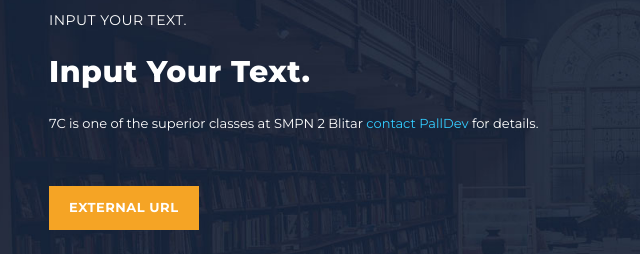
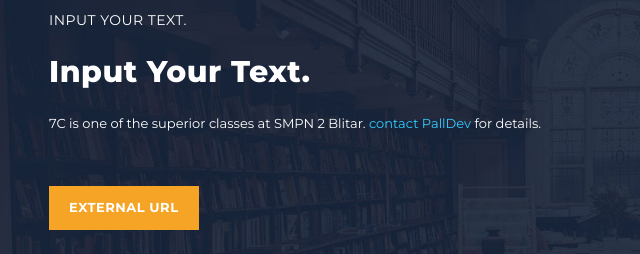
Before and after one commit to 7c-class/7c-class.github.io, a plain HTML site: page index.html in a window 1280 px wide. Shown: the part 3265-3519 px from the top of the page, 36-676 px from the left. Drawn offline with Linux system fonts and the light colour scheme.

Commit message:
Update index.html

```diff
--- a/index.html
+++ b/index.html
@@ -414,7 +414,7 @@ https://templatemo.com/tm-557-grad-school
           <div class="left-content">
             <span>Input Your Text.</span>
             <h4>Input Your Text.<em></em></h4>
-            <p>7C is one of the superior classes at SMPN 2 Blitar <a rel="nofollow" href="https://instagram.com/nfxsyy" target="_parent">contact PallDev</a> for details.
+            <p>7C is one of the superior classes at SMPN 2 Blitar. <a rel="nofollow" href="https://instagram.com/nfxsyy" target="_parent">contact PallDev</a> for details.
             <br><br></p>
             <div class="main-button"><a rel="nofollow" href="https://instagram.com/7c_smepda" target="_parent">External URL</a></div>
           </div>
```
